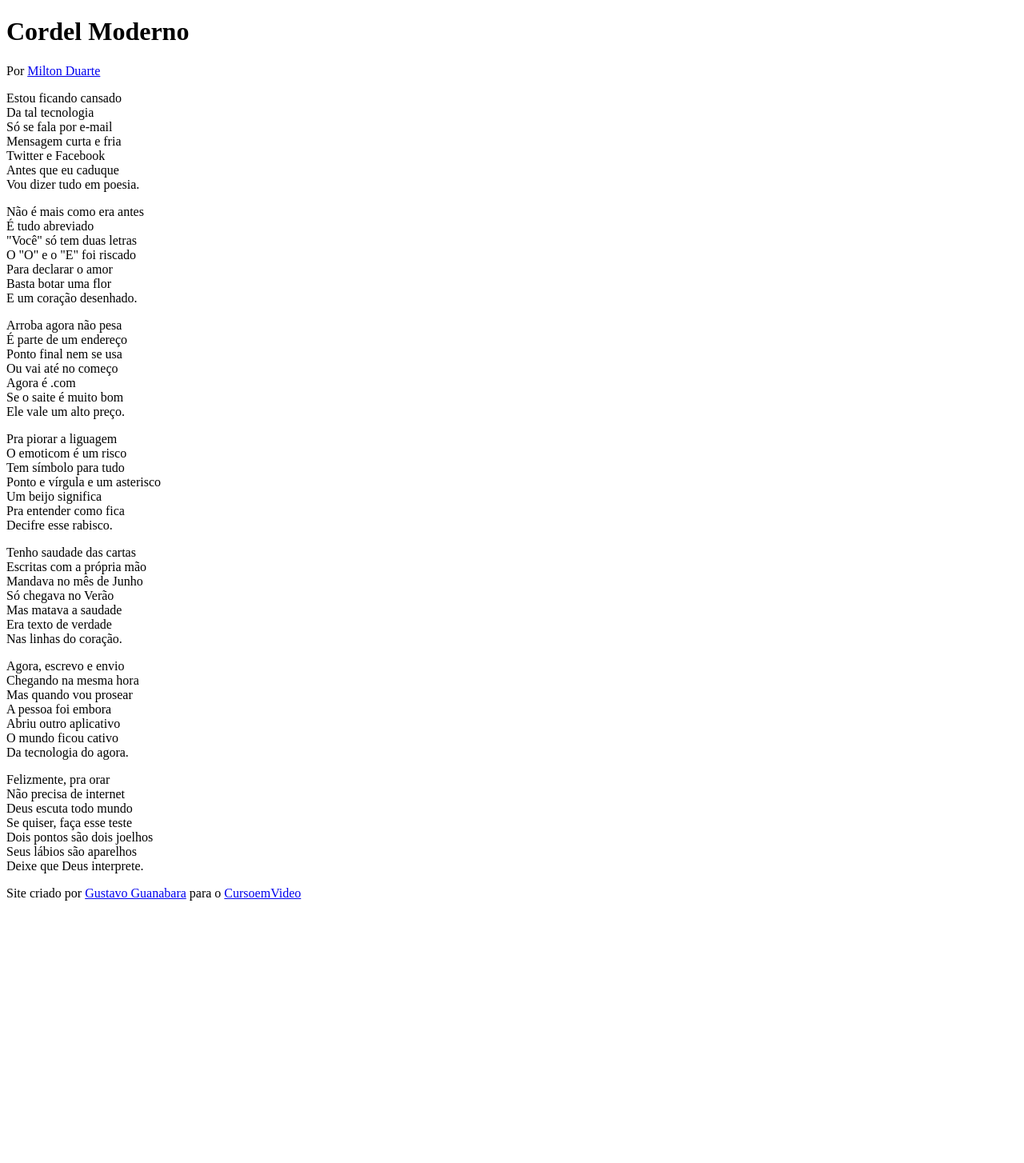
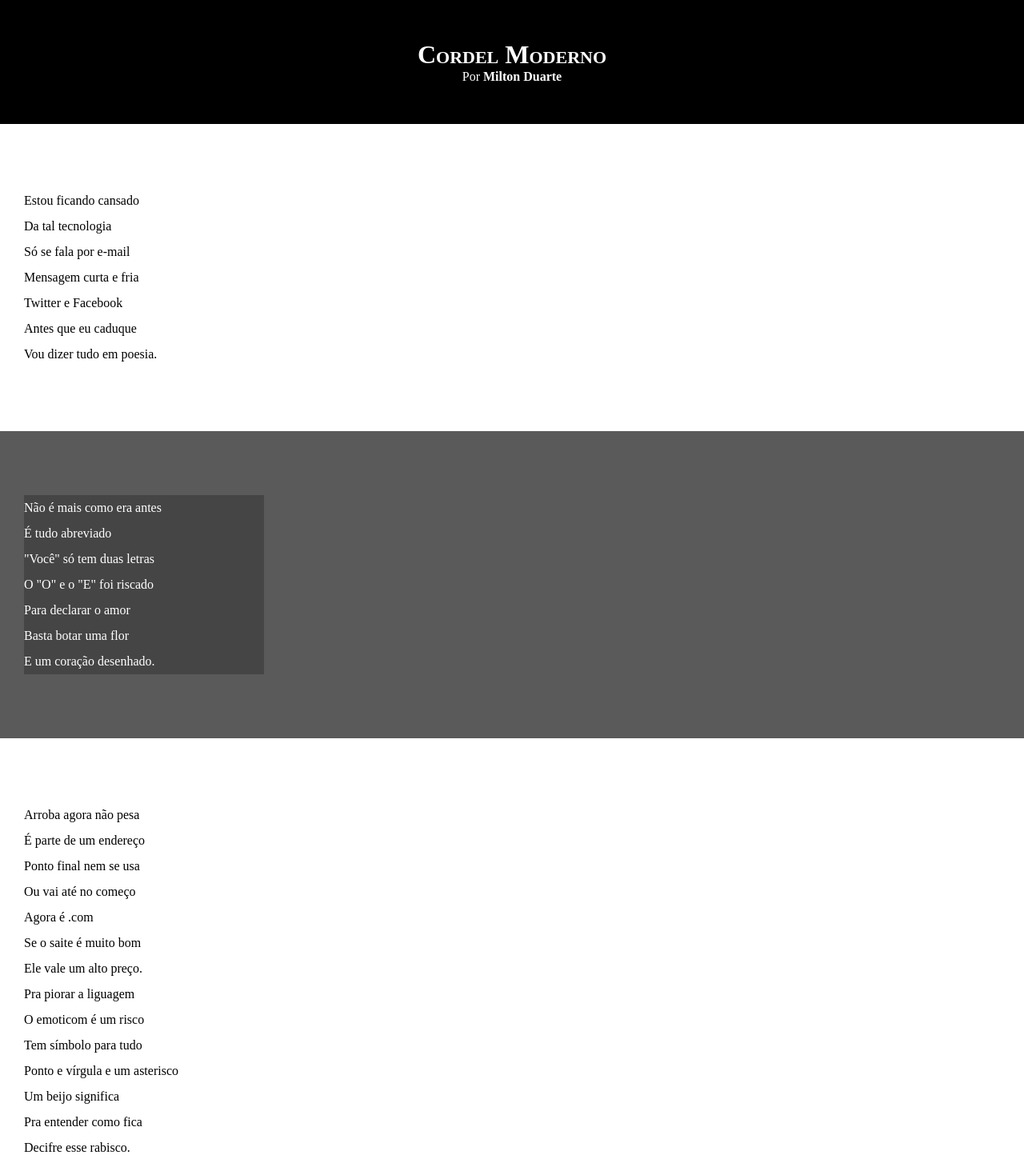
Before and after one commit to saralvs/html-css, a plain HTML site: page desafios/d012/index.html in a window 1280 px wide. Shown: the top 1454 px of the page at 80% size. Before the commit the page ends 1142 px from the top, so only its background shows below. Drawn offline with Linux system fonts and the light colour scheme.

Commit message:
atualizei estilos dos textos e blocos

```diff
--- a/desafios/d012/index.html
+++ b/desafios/d012/index.html
@@ -15,7 +15,7 @@
             Por <a href="https://www.recantodasletras.com.br/poesias/3186743" target="_blank">Milton Duarte</a>
         </p>
     </header>
-    <section>
+    <section class="normal">
         <p>
             Estou ficando cansado <br>
             Da tal tecnologia <br>
@@ -27,7 +27,7 @@
         </p>
     </section>
 
-    <section>
+    <section class="imagem">
         <p>
             Não é mais como era antes <br>
             É tudo abreviado <br>
@@ -39,7 +39,7 @@
         </p>
     </section>
 
-    <section>
+    <section class="normal">
         <p>
             Arroba agora não pesa <br>
             É parte de um endereço <br>
@@ -61,7 +61,7 @@
         </p>
     </section>
 
-    <section>
+    <section class="imagem">
         <p>
             Tenho saudade das cartas <br>
             Escritas com a própria mão <br>
@@ -73,7 +73,7 @@
         </p>
     </section>
 
-    <section>
+    <section class="normal">
         <p>
             Agora, escrevo e envio <br>
             Chegando na mesma hora <br>
--- a/desafios/d012/style.css
+++ b/desafios/d012/style.css
@@ -4,14 +4,72 @@
 
 @import url('https://fonts.googleapis.com/css2?family=Passion+One:wght@400;700;900&family=Sriracha&display=swap');
 
+* {
+    margin: 0px;
+    padding: 0px;
+}
+
 :root {
     --fonte-padrao: 'Sriracha', Arial, sans-serif;
     --fonte-destaque: 'Passion One', Arial, sans-serif;
 }
 
-/*
-* {
-    margin: 0px;
-    padding: 0px;
+html, body {
+    min-height: 100vh;
+    background-color: darkgray;
 }
-*/
+
+header {
+    background-color: black;
+    color: white;
+    text-align: center;
+}
+
+header > h1 {
+    padding-top: 50px;
+    font-variant: small-caps;
+}
+
+header > p {
+    padding-bottom: 50px;
+}
+
+header a, footer a {
+    color: white;
+    text-decoration: none;
+    font-weight: bolder;
+}
+
+header a:hover, footer a:hover {
+    text-decoration: underline;
+}
+
+section {
+    line-height: 2em;
+    padding-top: 10vh;
+    padding-bottom: 10vh;
+    padding-left: 30px;
+}
+
+section.normal {
+    background-color: white;
+    color: black;
+}
+
+section.imagem {
+    background-color: rgb(90, 90, 90);
+    color: white;
+}
+
+section.imagem > p {
+    width: 300px;
+    background-color: rgba(0, 0, 0, 0.24);
+
+}
+
+footer {
+    background-color: black;
+    text-align: center;
+    color: white;
+    padding: 10px;
+}
```
